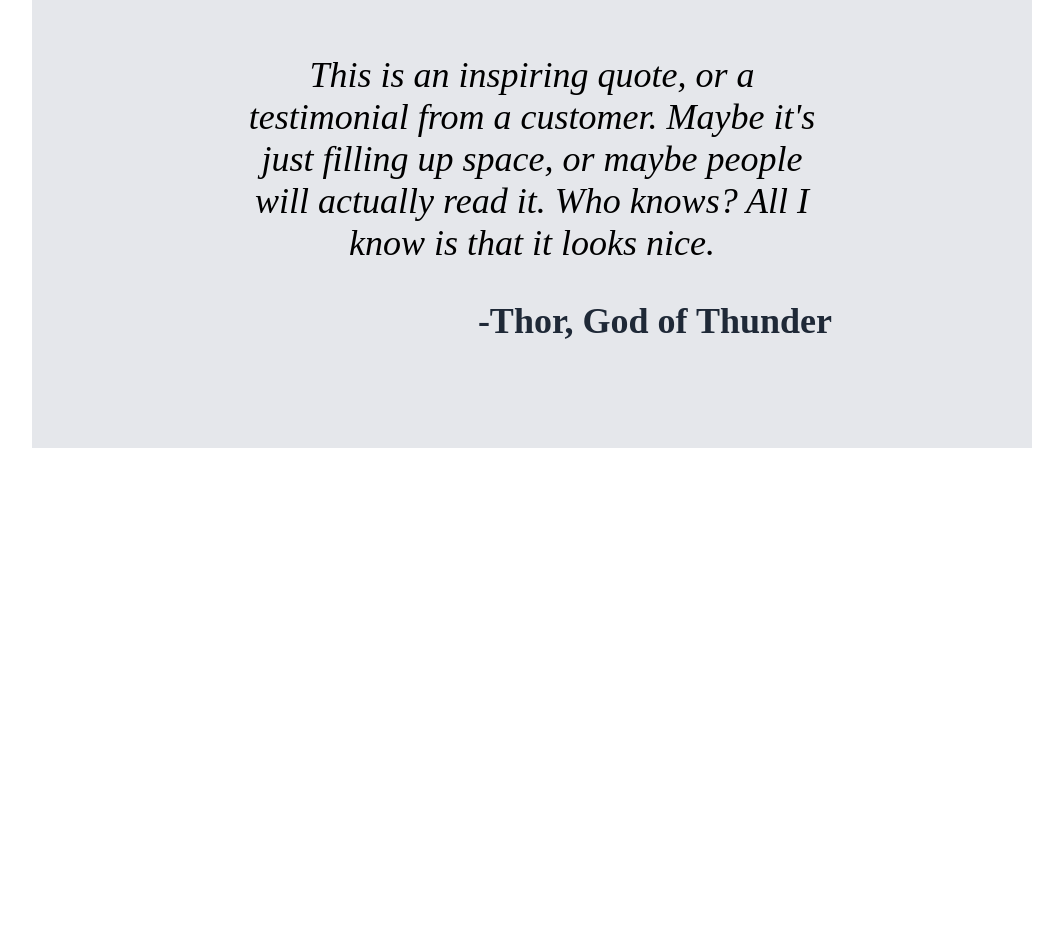
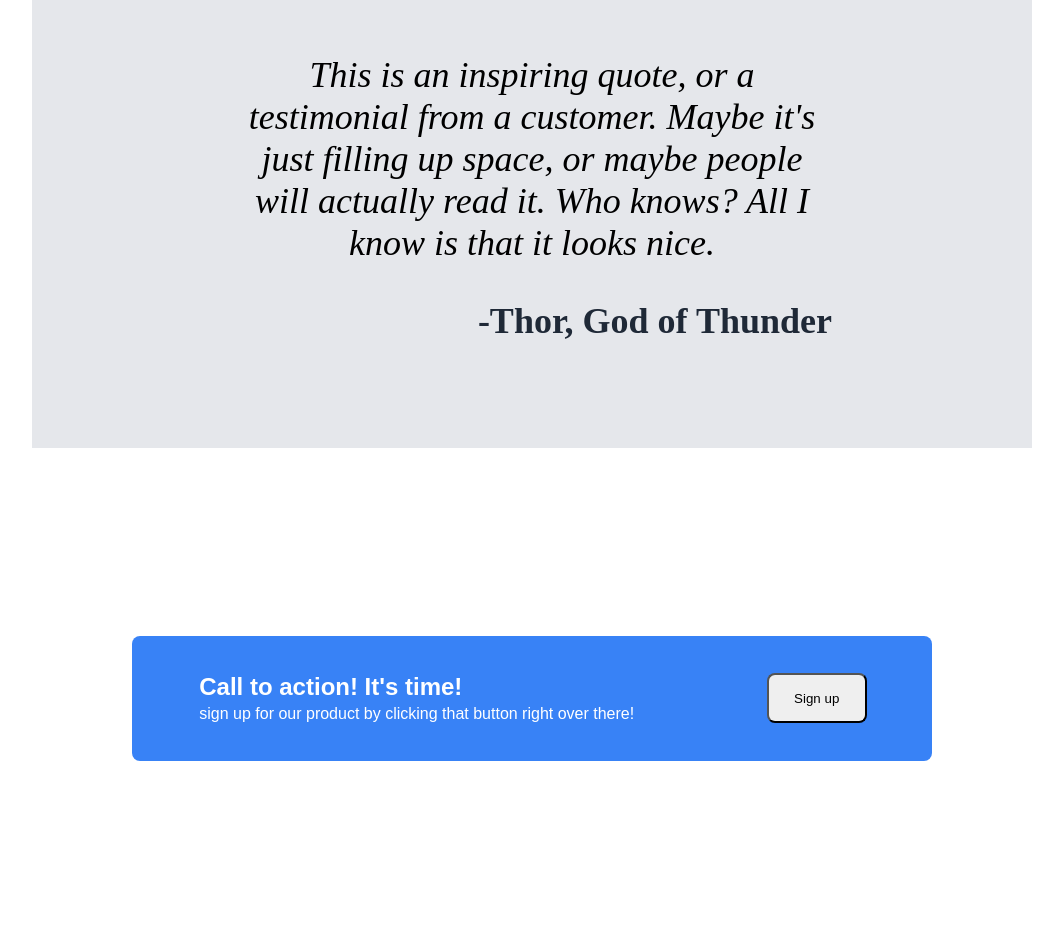
Before and after one commit to CoolGuyVinnie/landing_page, a plain HTML site: page index.html in a window 1280 px wide. Shown: the part 1146-2097 px from the top of the page, without its empty margins (108-1171 px from the left). Before the commit the page ends 1602 px from the top, so only its background shows below. Drawn offline with Linux system fonts and the light colour scheme.

Commit message:
Finishing touches on CTA section

```diff
--- a/index.html
+++ b/index.html
@@ -64,5 +64,21 @@
         <p class="sec4-quote-name">-Thor, God of Thunder</p>
         </div>
     </div>
+
+    <!--Section Five (CTA)-->
+    <div class="sec5">
+        <div class="sec5-box">
+            <div class="sec5-left">
+                <div class="sec5-left2">
+                    <!--Need to create another box to make header and subtext separate-->
+                    <p class="sec5-cta-head">Call to action! It's time!</p>
+                    <p class="sec5-cta">sign up for our product by clicking that button right over there!</p>
+                </div>
+            </div>
+            <div class="sec5-right">
+                <button class="sec5-button">Sign up</button>
+            </div>
+        </div>
+    </div>
 </body>
 </html>
--- a/styles.css
+++ b/styles.css
@@ -136,3 +136,57 @@ a {
     text-align: right;
     font-weight: bolder;
 }
+
+/* Section Five (CTA) */
+.sec5 {
+    display: flex;
+    align-items: center;
+    justify-content: center;
+    margin: auto;
+    width: 1000px;
+    height: 500px;
+    background: white;
+}
+
+.sec5-box {
+    display: flex;
+    justify-content: space-around;
+    background: #3882F6;
+    width: 800px;
+    height: 125px;
+    border-radius: 8px;
+}
+
+.sec5-left {
+    display: flex;
+    align-items: center;
+}
+
+.sec5-left2 {
+    display: flex;
+    flex-direction: column;
+}
+
+.sec5-cta-head {
+    font-size: 24px;
+    font-weight: bolder;
+}
+
+.sec5-cta,
+.sec5-cta-head {
+    color: white;
+    font-family: Arial, Helvetica, sans-serif;
+    margin: 2px;
+}
+
+.sec5-button {
+    font-family: Arial, Helvetica, sans-serif;
+    height: 50px;
+    width: 100px;
+    border-radius: 8px;
+}
+
+.sec5-right {
+    display: flex;
+    align-items: center;
+}
```
